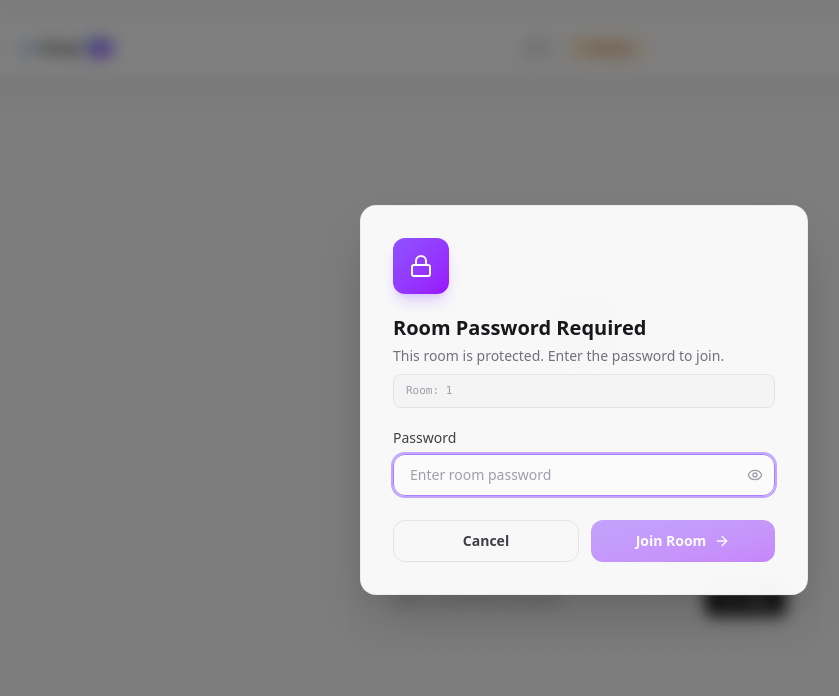
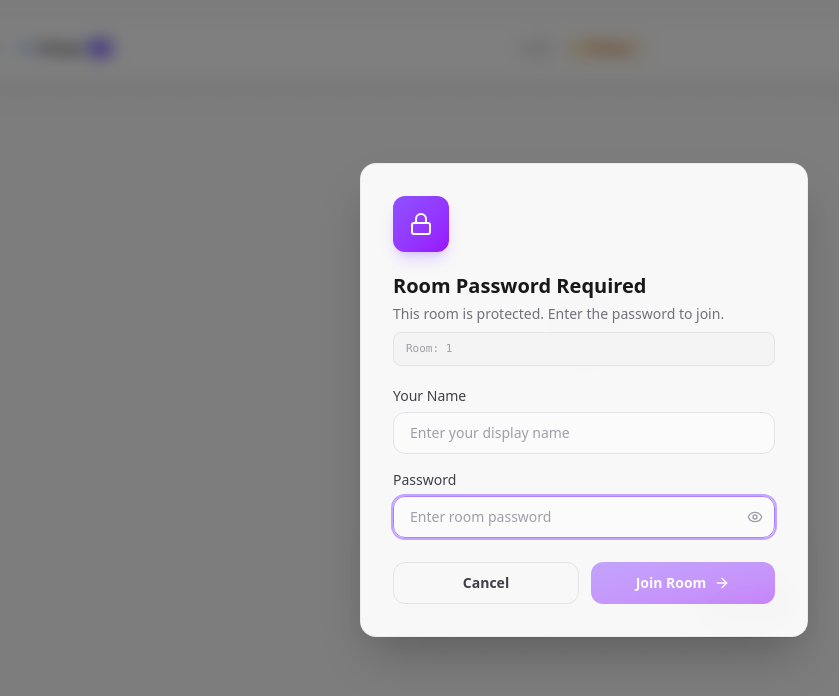
Before and after one commit to Ayomide-Philip/E2E, a Next.js app: page /group/1 in a window 1280 px wide. Shown: the top 696 px of the page, without its empty margins (56-895 px from the left). Built offline with nearby package versions, Linux system fonts and the light colour scheme; no server answers.

Commit message:
feat: implement room creation modal and add username validation to join-room flow

```diff
--- a/app/(chatting)/group/[id]/page.tsx
+++ b/app/(chatting)/group/[id]/page.tsx
@@ -11,11 +11,13 @@ import { toast } from "sonner";
 export type Message = {
   text: string;
   sender: "me" | "other" | "system";
-  timestamp: string;
+  timestamp?: string;
+  name?: string;
 };
 
 export default function Page() {
   const { id } = useParams<{ id: string }>();
+  const [userName, setUserName] = useState<string>("");
   const [messages, setMessages] = useState<Message[]>([]);
   const [input, setInput] = useState("");
   const [isPartnerTyping, setIsPartnerTyping] = useState(false);
@@ -82,12 +84,14 @@ export default function Page() {
         hour: "2-digit",
         minute: "2-digit",
       }),
+      name: userName || "Anonymous",
     };
     socketRef.current?.send(
       JSON.stringify({
         type: "message",
         text: input.trim(),
         timestamp: newMsg.timestamp,
+        name: userName || "Anonymous",
       }),
     );
 
@@ -109,6 +113,7 @@ export default function Page() {
           type: "join-room",
           roomId: id,
           roomPassword: password,
+          userName: userName || "Anonymous",
         }),
       );
     } else {
@@ -145,7 +150,13 @@ export default function Page() {
         if (message?.count > 1) {
           setStartGroupChat(true);
         }
-        toast.success("A new member joined the group chat");
+        setMessages((prev) => {
+          const systemMsg: Message = {
+            text: "A new participant has joined the chat.",
+            sender: "system",
+          };
+          return [...prev, systemMsg];
+        });
       }
 
       if (message?.type === "require-password") {
@@ -174,6 +185,7 @@ export default function Page() {
           text: message.text,
           sender: "other",
           timestamp: message.timestamp,
+          name: message.name,
         };
         setMessages((prev) => [...prev, newMsg]);
       }
@@ -229,6 +241,8 @@ export default function Page() {
         isLoading={false}
         groupPassword={groupPassword}
         setGroupPassword={setGroupPassword}
+        userName={userName}
+        setUserName={setUserName}
       />
     </div>
   );
--- a/components/group/chat/messageBubble.tsx
+++ b/components/group/chat/messageBubble.tsx
@@ -32,6 +32,11 @@ export default function MessageBubble({ message }: { message: Message }) {
         isMe ? "self-end items-end" : "self-start items-start"
       }`}
     >
+      {message?.name && (
+        <span className="text-[11px] font-medium text-violet-500 dark:text-violet-400 mb-1 px-1">
+          {message.name}
+        </span>
+      )}
       <div
         className={`px-3 sm:px-4 py-2 sm:py-3 rounded-2xl text-xs sm:text-sm leading-relaxed max-w-full ${
           isMe
--- a/components/group/chat/passwordModal.tsx
+++ b/components/group/chat/passwordModal.tsx
@@ -13,6 +13,8 @@ type PasswordModalProps = {
   isLoading?: boolean;
   groupPassword: string | null;
   setGroupPassword: React.Dispatch<React.SetStateAction<string | null>>;
+  userName: string;
+  setUserName: React.Dispatch<React.SetStateAction<string>>;
 };
 
 export default function PasswordModal({
@@ -24,6 +26,8 @@ export default function PasswordModal({
   isLoading = false,
   groupPassword,
   setGroupPassword,
+  userName,
+  setUserName,
 }: PasswordModalProps) {
   const [showPassword, setShowPassword] = useState(false);
 
@@ -42,7 +46,6 @@ export default function PasswordModal({
             if (e.target === e.currentTarget) onClose();
           }}
         >
-          {/* Backdrop */}
           <motion.div
             initial={{ opacity: 0 }}
             animate={{ opacity: 1 }}
@@ -50,7 +53,6 @@ export default function PasswordModal({
             className="absolute inset-0 bg-black/50 backdrop-blur-sm"
           />
 
-          {/* Modal */}
           <motion.form
             onSubmit={handleSubmit}
             initial={{ opacity: 0, scale: 0.92, y: 20 }}
@@ -59,7 +61,6 @@ export default function PasswordModal({
             transition={{ type: "spring", duration: 0.5, bounce: 0.3 }}
             className="relative w-full max-w-md rounded-2xl border border-zinc-200/60 dark:border-zinc-800/60 bg-white/95 dark:bg-zinc-950/95 backdrop-blur-2xl p-6 sm:p-8 shadow-2xl"
           >
-            {/* Icon */}
             <div className="mb-5 flex h-14 w-14 items-center justify-center rounded-xl bg-linear-to-br from-violet-500 to-purple-600 shadow-lg shadow-violet-500/25">
               <Lock className="h-6 w-6 text-white" />
             </div>
@@ -77,6 +78,20 @@ export default function PasswordModal({
               <p className="text-[11px] font-mono text-zinc-400 dark:text-zinc-500 truncate">
                 Room: {roomId}
               </p>
+            </div>
+
+            {/* Username input */}
+            <div className="space-y-1.5 mb-4">
+              <label className="block text-sm font-medium text-zinc-700 dark:text-zinc-300">
+                Your Name
+              </label>
+              <input
+                type="text"
+                placeholder="Enter your display name"
+                value={userName}
+                onChange={(e) => setUserName(e.target.value)}
+                className="w-full rounded-xl border border-zinc-200 dark:border-zinc-700 bg-white/50 dark:bg-zinc-900/50 pl-4 pr-4 py-2.5 text-sm text-zinc-900 dark:text-white placeholder:text-zinc-400 dark:placeholder:text-zinc-500 focus:outline-none focus:ring-2 focus:ring-violet-500/50 focus:border-violet-400 dark:focus:border-violet-600 transition-all duration-300"
+              />
             </div>
 
             {/* Password input */}
--- a/components/group/create/roomModal.tsx
+++ b/components/group/create/roomModal.tsx
@@ -26,7 +26,6 @@ export default function CreateRoomModal({
   const overlayRef = useRef<HTMLDivElement>(null);
   const createdRef = useRef(false);
 
-  // Auto-create the room as soon as the modal opens
   useEffect(() => {
     if (open && !createdRef.current) {
       createdRef.current = true;
@@ -38,7 +37,6 @@ export default function CreateRoomModal({
         toast.success("Room created successfully!");
       }, 1200);
     }
-    // Reset the ref when modal closes so it can create again next time
     if (!open) {
       createdRef.current = false;
     }
```
